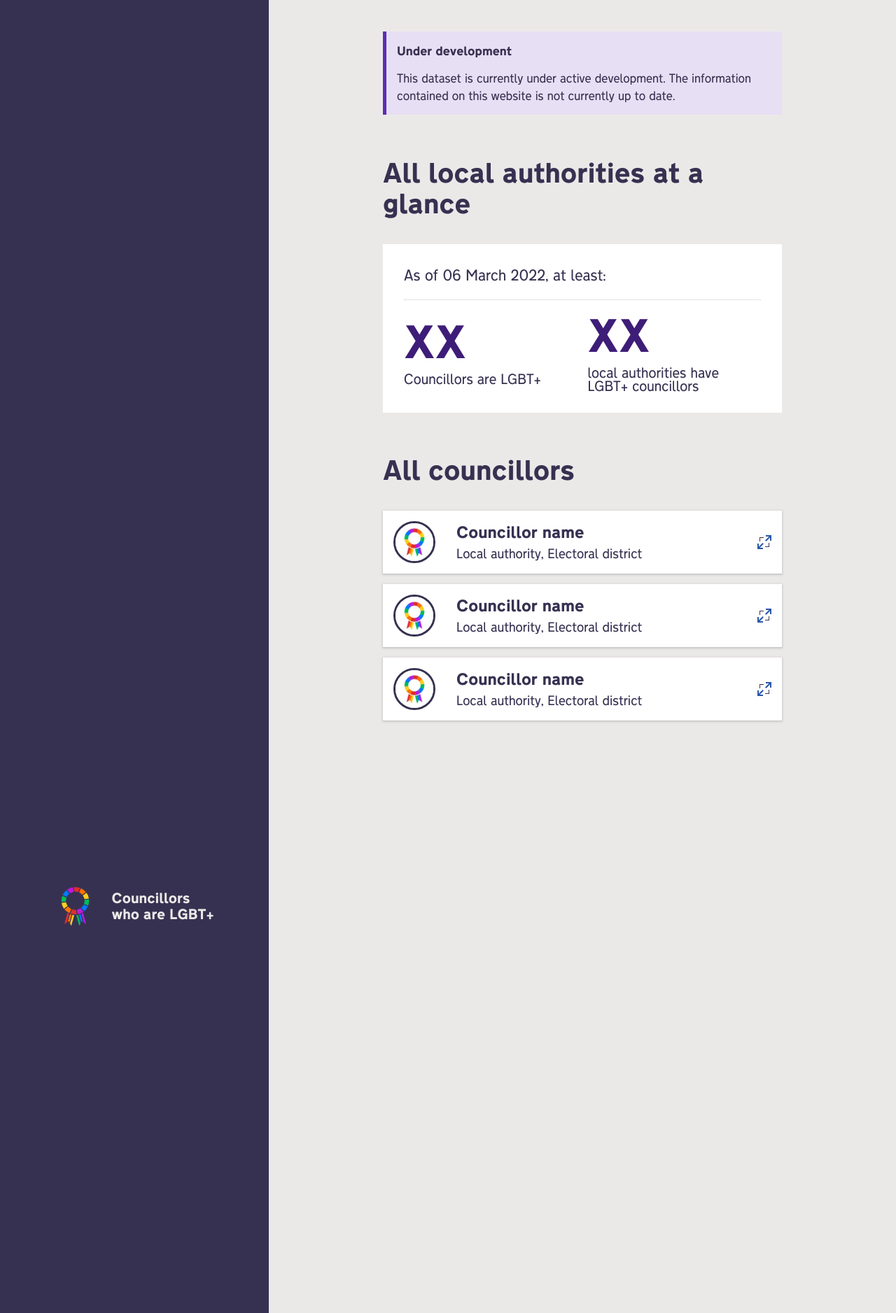
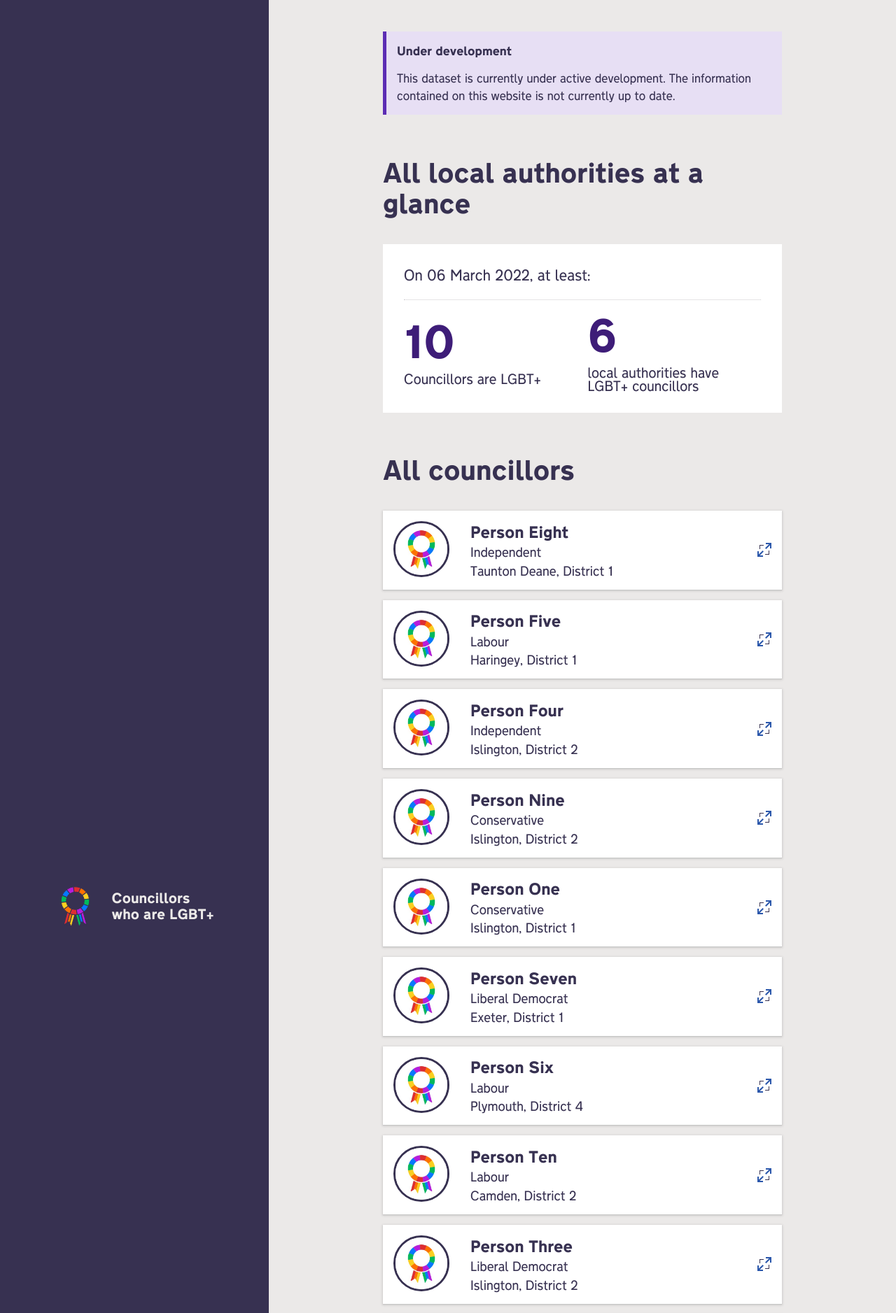
Before and after one commit to johnpeart/lgbt-councillors, a Jekyll site: the page built from index.md, in a window 1280 px wide. Shown: the top 1877 px of the page at 70% size. Built offline with Jekyll 4.4.1, drawn with Linux system fonts in a browser that asks for light colours; some of the changed text lies outside the part shown.

Commit message:
Home page working The home page will show all councillors who are listed as currently in post from the dataset, arranged in alphabetical, firstname order.

```diff
--- /dev/null
+++ b/_layouts/all-councillors.html
@@ -0,0 +1,126 @@
+---
+layout: default
+---
+
+{% assign dataset = site.data.councillors | sort: "name" %}
+{% assign count--councillors = 0 %}
+{% assign count--local-authorities = 0 %}
+{% assign local-authorities = "" | split: "," %}
+
+<!-- ASSIGN DATES -->
+{% assign now = "now" | date: "%s" | times: 1 %}
+
+<section class="summary-data">
+
+    <h1>All local authorities at a glance</h1>
+
+    <div class="summary-data">
+        <p class="lead">On {{ now | date: "%d %B %Y" }}, at least:</p>
+
+
+        {% for entry in dataset %}
+          {% if entry.end-date == "present" %}
+          {% assign count--councillors = count--councillors | plus: 1 %}
+          {% assign local-authorities = local-authorities | push: entry.local-authority | uniq %}
+          {% endif %}
+        {% endfor %}
+
+        {% for item in local-authorities %}
+          {% assign count--local-authorities = count--local-authorities | plus: 1 %}
+        {% endfor %}
+
+        <div class="summary-block">
+
+            <p>
+                <span class="summary-total--number top-padding">{{ count--councillors }}</span>
+                <span class="summary-total--label">Councillors are LGBT+</span>
+            </p>
+
+            <p>
+                <span class="summary-total--number">{{ count--local-authorities }}</span>
+                <span class="summary-total--label">local authorities have LGBT+ councillors</span>
+            </p>
+
+
+
+        </div>
+
+    </div>
+
+</section>
+
+<section class="all-councillors">
+
+  <h1>All councillors</h1>
+
+  {% for entry in dataset %}
+    {% if entry.end-date == "present" %}
+
+    {% assign cllrName = entry.name %}
+    {% assign cllrLocalAuthority = entry.local-authority %}
+    {% assign cllrAuthorityType = entry.authority-type %}
+    {% assign cllrElectoralDistrict = entry.electoral-district %}
+    {% assign cllrParty = entry.party %}
+    {% assign cllrStartDate = entry.start-date %}
+    {% assign cllrIdentity = entry.identity %}
+    {% assign cllrSourceName = entry.source-description %}
+    {% assign cllrSourceURL = entry.source-url %}
+    {% assign cllrSourceDate = entry.source-date %}
+    {% assign cllrNotes = entry.notes %}
+    {% assign cllrPhoto = entry.image-local-url %}
+
+
+    <details class="member">
+      <summary>
+          <div class="member-summary">
+              <img class="member-portrait {{ cllrParty }}" src="{{ cllrPhoto }}" loading="lazy">
+              <p class="member-name">{{ cllrName }}</p>
+              <p class="member-party">{{ cllrParty }}</p>
+              <p class="member-electoral-district">{{ cllrLocalAuthority }}, {{ cllrElectoralDistrict }}</p>
+              <span class="expand-icon"></span>
+          </div>
+      </summary>
+
+      <section class="member-info">
+
+          <p class="gender">
+              <strong class="label">First elected</strong>
+              <span class="data">
+                  {{ cllrStartDate }}
+              </span>
+          </p>
+
+          <p class="identity">
+              <strong class="label">Identity</strong>
+              <span class="data">
+                  {{ cllrIdentity | default: "LGBT+" }}
+              </span>
+          </p>
+
+          <p class="source">
+              <strong class="label">Source</strong>
+              <span class="data">
+                  <a href="{{ cllrSourceURL }}">{{ cllrSourceName }}</a>
+              </span>
+          </p>
+
+          <p class="source-access-date">
+              <strong class="label">Source publication date</strong>
+              <span class="data">
+                  {{ cllrSourceDate }}
+              </span>
+          </p>
+
+          {% if cllrNotes %}
+          <div class="member-notes">
+              {{ cllrNotes | markdownify }}
+          </div>
+          {% endif %}
+
+      </section>
+    </details>
+
+    {% endif %}
+  {% endfor %}
+
+</section>
--- a/_layouts/home.html
+++ /dev/null
@@ -1,195 +0,0 @@
----
-layout: default
----
-
-<!-- ASSIGN DATES -->
-{% assign now = "now" | date: "%s" | times: 1 %}
-
-<section class="summary-data">
-
-    <h1>All local authorities at a glance</h1>
-
-    <div class="summary-data">
-        <p class="lead">As of {{ now | date: "%d %B %Y" }}, at least:</p>
-
-        <div class="summary-block">
-
-            <p>
-                <span class="summary-total--number top-padding">XX</span>
-                <span class="summary-total--label">Councillors are LGBT+</span>
-            </p>
-
-            <p>
-                <span class="summary-total--number">XX</span>
-                <span class="summary-total--label">local authorities have LGBT+ councillors</span>
-            </p>
-
-        </div>
-
-    </div>
-
-</section>
-
-<section class="all-councillors">
-
-  <h1>All councillors</h1>
-
-  <details class="member">
-    <summary>
-        <div class="member-summary">
-            <img class="member-portrait {{ memberParty }}" src="/assets/images/councillors/generic.jpg">
-            <p class="member-name">Councillor name</p>
-            <p class="member-electoral-district">Local authority, Electoral district</p>
-            <span class="expand-icon"></span>
-        </div>
-    </summary>
-
-    <section class="member-info">
-
-        <p class="gender">
-            <strong class="label">First elected</strong>
-            <span class="data">
-                01 January 2022
-            </span>
-        </p>
-
-        <p class="identity">
-            <strong class="label">Identity</strong>
-            <span class="data">
-                {% if mp.identity %}
-                {{ mp.identity }}
-                {% else %}
-                LGBT+
-                {% endif %}
-            </span>
-        </p>
-
-        <p class="source">
-            <strong class="label">Source</strong>
-            <span class="data">
-                <a href="{{ mp.source-url }}">Name of publication</a>
-            </span>
-        </p>
-
-        <p class="source-access-date">
-            <strong class="label">Source publication date</strong>
-            <span class="data">
-                01 January 2022
-            </span>
-        </p>
-
-        {% if mp.notes %}
-        <div class="member-notes">
-            {{ mp.notes | markdownify }}
-        </div>
-        {% endif %}
-
-    </section>
-  </details>
-
-  <details class="member">
-    <summary>
-        <div class="member-summary">
-            <img class="member-portrait {{ memberParty }}" src="/assets/images/councillors/generic.jpg">
-            <p class="member-name">Councillor name</p>
-            <p class="member-electoral-district">Local authority, Electoral district</p>
-            <span class="expand-icon"></span>
-        </div>
-    </summary>
-
-    <section class="member-info">
-
-        <p class="gender">
-            <strong class="label">First elected</strong>
-            <span class="data">
-                01 January 2022
-            </span>
-        </p>
-
-        <p class="identity">
-            <strong class="label">Identity</strong>
-            <span class="data">
-                {% if mp.identity %}
-                {{ mp.identity }}
-                {% else %}
-                LGBT+
-                {% endif %}
-            </span>
-        </p>
-
-        <p class="source">
-            <strong class="label">Source</strong>
-            <span class="data">
-                <a href="{{ mp.source-url }}">Name of publication</a>
-            </span>
-        </p>
-
-        <p class="source-access-date">
-            <strong class="label">Source publication date</strong>
-            <span class="data">
-                01 January 2022
-            </span>
-        </p>
-
-        {% if mp.notes %}
-        <div class="member-notes">
-            {{ mp.notes | markdownify }}
-        </div>
-        {% endif %}
-
-    </section>
-  </details>
-
-  <details class="member">
-    <summary>
-        <div class="member-summary">
-            <img class="member-portrait {{ memberParty }}" src="/assets/images/councillors/generic.jpg">
-            <p class="member-name">Councillor name</p>
-            <p class="member-electoral-district">Local authority, Electoral district</p>
-            <span class="expand-icon"></span>
-        </div>
-    </summary>
-
-    <section class="member-info">
-
-        <p class="gender">
-            <strong class="label">First elected</strong>
-            <span class="data">
-                01 January 2022
-            </span>
-        </p>
-
-        <p class="identity">
-            <strong class="label">Identity</strong>
-            <span class="data">
-                {% if mp.identity %}
-                {{ mp.identity }}
-                {% else %}
-                LGBT+
-                {% endif %}
-            </span>
-        </p>
-
-        <p class="source">
-            <strong class="label">Source</strong>
-            <span class="data">
-                <a href="{{ mp.source-url }}">Name of publication</a>
-            </span>
-        </p>
-
-        <p class="source-access-date">
-            <strong class="label">Source publication date</strong>
-            <span class="data">
-                01 January 2022
-            </span>
-        </p>
-
-        {% if mp.notes %}
-        <div class="member-notes">
-            {{ mp.notes | markdownify }}
-        </div>
-        {% endif %}
-
-    </section>
-  </details>
-</section>
--- a/_sass/global/_main.scss
+++ b/_sass/global/_main.scss
@@ -562,8 +562,8 @@ div.member-summary {
   position: relative;
 
   grid-template-columns: auto 1fr 20px;
-  grid-template-rows: auto auto;
-  grid-template-areas: "portrait member-name arrow" "portrait member-ward arrow";
+  grid-template-rows: auto auto auto;
+  grid-template-areas: "portrait member-name arrow" "portrait member-party arrow" "portrait member-ward arrow";
 
 }
 
@@ -590,7 +590,7 @@ img.member-portrait {
   grid-area: portrait;
 
   border-radius: 100%;
-  @include toggleSizes(max-height, 50px, 50px, 60px, 70px, 75px);
+  @include toggleSizes(max-height, 60px, 60px, 80px, 90px, 90px);
   @include toggleSizes(margin-right, $container-padding, $container-padding, $container-padding * 2, $container-padding * 2, $container-padding * 2);
 
   border: 3px solid;
@@ -635,6 +635,16 @@ p.member-name {
 
 }
 
+p.member-party {
+
+  grid-area: member-party;
+
+  @each $style, $sizes in $memberConstituency {
+      @include toggleSizes($style, map-get($sizes, "xs"),  map-get($sizes, "sm"),  map-get($sizes, "md"),  map-get($sizes, "lg"),  map-get($sizes, "xl"));
+  }
+
+}
+
 p.member-electoral-district {
 
   grid-area: member-ward;
--- a/_sass/variables/_default.scss
+++ b/_sass/variables/_default.scss
@@ -981,6 +981,50 @@ $memberName: (
         "xl": left
     )
 );
+$memberParty: (
+    "font-size": (
+        "xs": 10pt,
+        "sm": 12pt,
+        "md": 13pt,
+        "lg": 14pt,
+        "xl": 16pt
+    ),
+    "line-height": (
+        "xs": 15pt,
+        "sm": 17pt,
+        "md": 18pt,
+        "lg": 19pt,
+        "xl": 21pt
+    ),
+    "padding": (
+        "xs": 0 0 0 0,
+        "sm": 2pt 0 0 0,
+        "md": 2pt 0 0 0,
+        "lg": 2pt 0 0 0,
+        "xl": 2pt 0 0 0
+    ),
+    "font-weight":  (
+        "xs": normal,
+        "sm": normal,
+        "md": normal,
+        "lg": normal,
+        "xl": normal
+    ),
+    "font-style":  (
+        "xs": normal,
+        "sm": normal,
+        "md": normal,
+        "lg": normal,
+        "xl": normal
+    ),
+    "text-align":  (
+        "xs": left,
+        "sm": left,
+        "md": left,
+        "lg": left,
+        "xl": left
+    )
+);
 $memberConstituency: (
     "font-size": (
         "xs": 10pt,
```
Also changed, not shown: index.md (+1 -1 lines).
